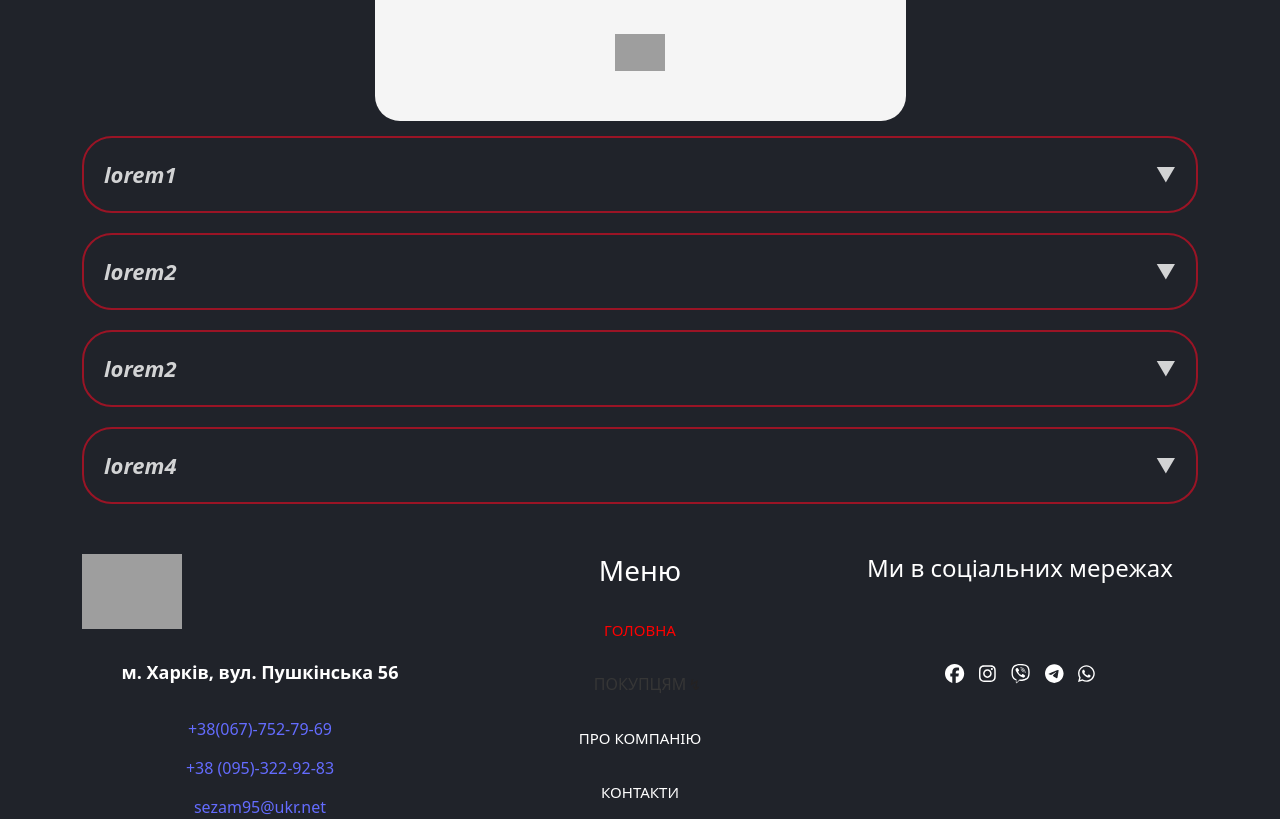
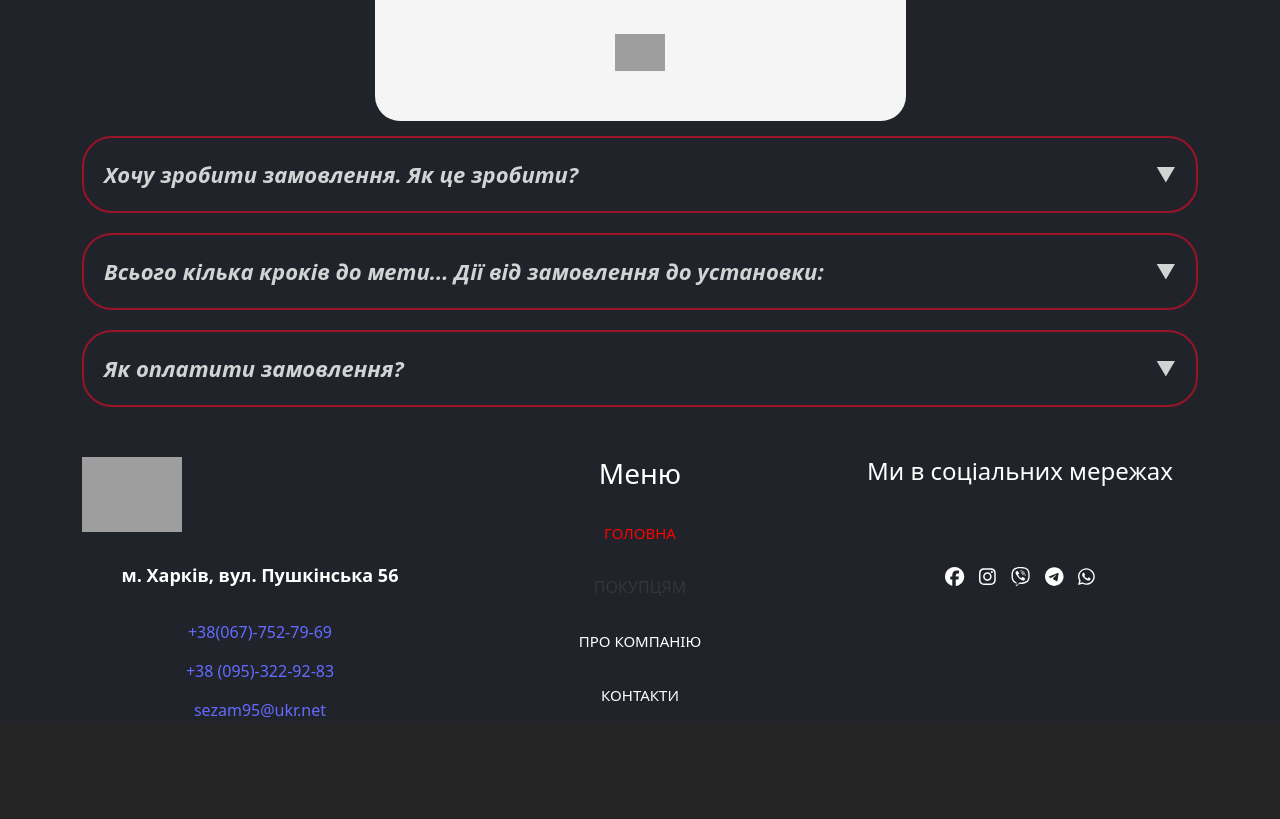
Before and after one commit to QLord-ops/sezam-r, a React (Vite) app: page / in a window 1280 px wide. Shown: the part 1980-2799 px from the top of the page. After the commit the page ends 2702 px from the top, so only its background shows below. Built offline with nearby package versions, Linux system fonts and the light colour scheme; grey boxes are pictures that could not be loaded.

Commit message:
fix accordion

```diff
--- a/src/Components/According/Accordion.jsx
+++ b/src/Components/According/Accordion.jsx
@@ -2,6 +2,7 @@ import { useState } from 'react';
 import s from './accordion.module.scss';
 import { questions } from '../../data/index.data.js';
 import { Container } from 'react-bootstrap';
+import {Link} from "react-router-dom";
 
 const Accordion = () => {
     const [activeIndex, setActiveIndex] = useState(null);
@@ -13,18 +14,25 @@ const Accordion = () => {
     return (
         <div className={s.accordion} style={{ backgroundColor: 'rgb(32, 35, 42)' }}>
             <Container>
-                {questions.map((item, index) => (
+                {questions.map((item) => (
                     <div
-                        key={index}
-                        className={`${s.item} ${activeIndex === index ? s.active : ''}`}
-                        onClick={() => handleAccordionClick(index)}
+                        key={item.id}
+                        className={`${s.item} ${activeIndex === item.id ? s.active : ''}`}
+                        onClick={() => handleAccordionClick(item.id)}
                     >
                         <div className={s.question}>{item.question}</div>
-                        {activeIndex === index && <div className={s.answer}>{item.answer}</div>}
+
+                        {activeIndex === item.id && <div className={s.answer}>
+                            {item.id === 1 && (
+
+                                    <Link to={item.link}>Звʼяжіться </Link>
+
+                            )}
+                            {item.answer} </div>}
                         <div className={s.arrow}>&#x25BC;</div>
                         <div className={s.border}>
-                            <div className={`${s.borderTop} ${activeIndex === index ? s.activeBorder : ''}`} />
-                            <div className={`${s.borderBottom} ${activeIndex === index ? s.activeBorder : ''}`} />
+                            <div className={`${s.borderTop} ${activeIndex === item.id ? s.activeBorder : ''}`} />
+                            <div className={`${s.borderBottom} ${activeIndex === item.id ? s.activeBorder : ''}`} />
                         </div>
                     </div>
                 ))}
--- a/src/data/index.data.js
+++ b/src/data/index.data.js
@@ -118,22 +118,30 @@ export const cards = [
 export const questions = [
     {
         id: 1,
-        question: 'lorem1',
-        answer: 'loremloremloremloremloremloremloremloremlorem'
+        question: 'Хочу зробити замовлення. Як це зробити?',
+        link: '/contacts',
+        answer: 'з представником компанії, щоб він виїхав на об\'єкт і зняв мірки для замовлення. Замірник зробить точні вимірювання розмірів і врахує Ваші побажання.'
     },
     {
         id: 2,
-        question: 'lorem2',
-        answer: 'loremloremloremloremloremloremloremloremlorem'
+        question: 'Всього кілька кроків до мети... Дії від замовлення\n' +
+            '                                    до установки:\n' +
+            '                                ',
+        answer: '\n' +
+            '                                    1.Замір розмірів виробу 2. Консультація з виробником\n' +
+            '                                    і вибір комплектуючих 3. Укладення договору на\n' +
+            '                                    виробництво 4. Оплата згідно з умовами договору 5.\n' +
+            '                                    Виготовлення виробу виробником 6. Установка дверей\n' +
+            '                                    професійними монтажниками\n' +
+            '                                '
     },
     {
         id: 3,
-        question: 'lorem2',
-        answer: 'loremloremloremloremloremloremloremloremlorem'
+        question: 'Як оплатити замовлення?',
+        answer: '\n' +
+            '                                    Оплатити Ваше замовлення, можливо готівковим і\n' +
+            '                                    безготівковим розрахунком.\n' +
+            '                                '
     },
-    {
-        id: 4,
-        question: 'lorem4',
-        answer: 'loremloremloremloremloremloremloremloremlorem'
-    },
+
 ]
```
